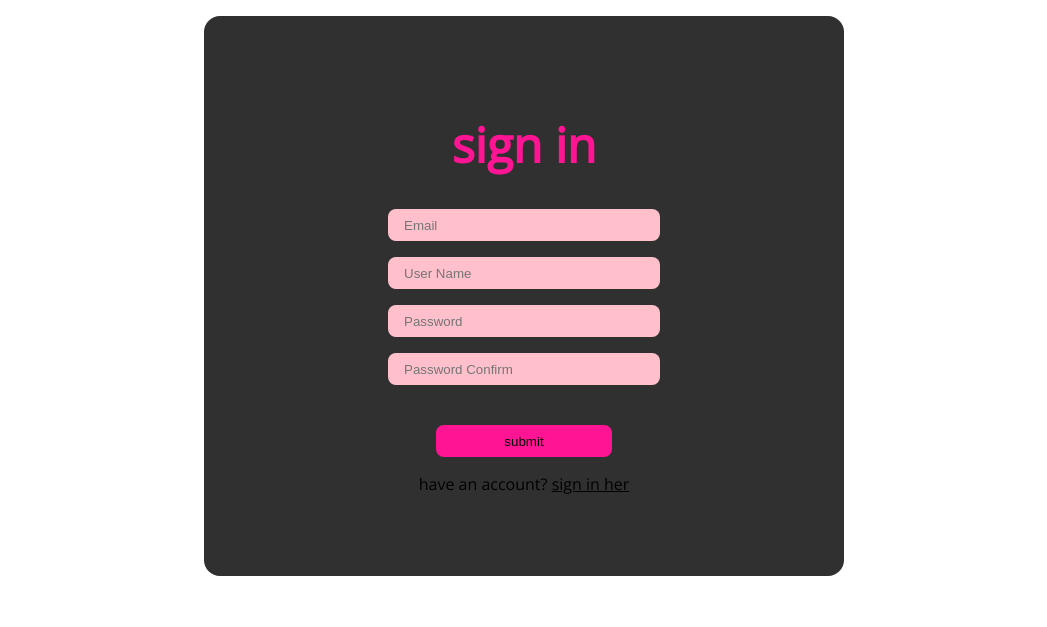
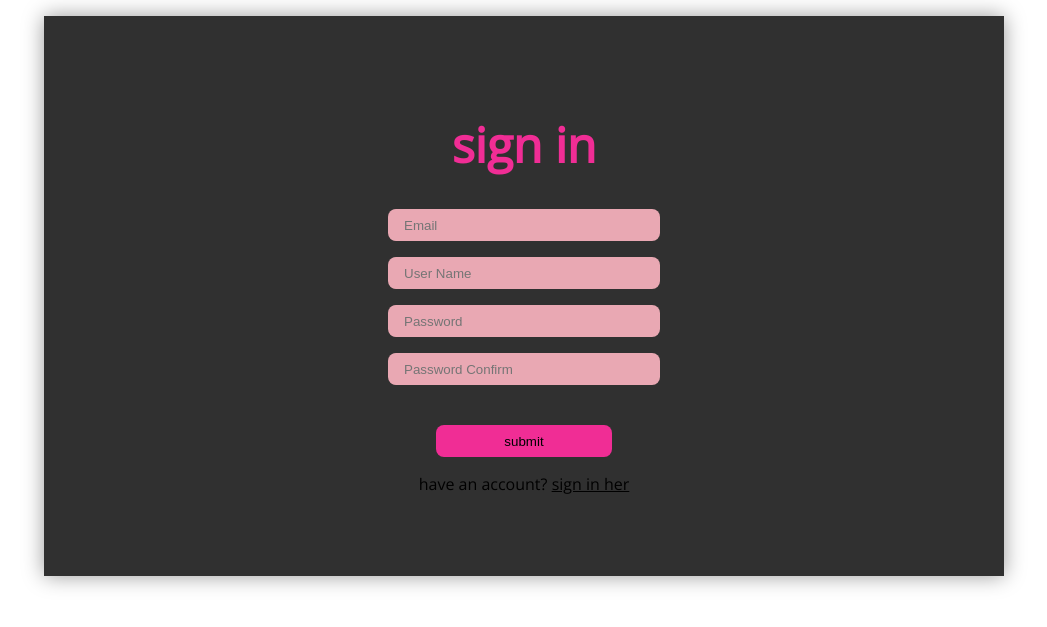
Before and after one commit to ManorHazaz/Users-Management---SQL, a PHP site: page /register.html in a window 1280 px wide. Shown: the top 627 px of the page, without its empty margins (116-1163 px from the left). Run offline with PHP 8.4, Linux system fonts and the light colour scheme.

Commit message:
toast color and table overflow

```diff
--- a/css/style.css
+++ b/css/style.css
@@ -1,4 +1,12 @@
 @import url('https://fonts.googleapis.com/css2?family=Open+Sans&display=swap');
+
+:root
+{
+    --main: #f02d95;
+    --secondary: #e9a8b3;
+    --textcolor: #000000;
+}
+
 
 body
 {
@@ -6,13 +14,14 @@ body
 }
 .container
 {
-    width: 40rem;
+    width: 60rem;
     height: 35rem;
     margin: 1rem auto;
     text-align: center;
     background-color: #303030;
-    color: #ffffff;
-    border-radius: 1rem;
+    box-shadow: 0 0 20px 0 rgba(0, 0, 0, 0.4);
+    display: flex;
+    flex-direction: column;
 }
 
 .form
@@ -23,7 +32,7 @@ body
 h1
 {
     font-size: 3rem;
-    color: deeppink;
+    color: var(--main);
     padding-top: 2rem;
 }
 
@@ -36,7 +45,7 @@ h1
     height: 2rem;
     border-radius: 0.5rem;
     border: none;
-    background-color: pink;
+    background-color: var(--secondary);
 }
 
 .text-input:focus
@@ -46,24 +55,30 @@ h1
 
 .btn
 {
+    margin: 0 auto;
     margin-top: 1.5rem;
     width: 11rem;
     height: 2rem;
     border-radius: 0.5rem;
     border: none;
-    background-color: deeppink;
+    background-color: var(--main);
+}
+
+.logout
+{
+    margin-top: 0;
 }
 
 .not-signedin
 {
     display: block;
-    color: black;
+    color: var(--textcolor);
     margin-top: 1rem;
 }
 
 .not-signedin a
 {
-    color: black;
+    color: var(--textcolor);
 }
 
 .users-data
@@ -71,43 +86,56 @@ h1
     margin: 1rem auto;
     border-collapse: collapse;
     max-width: 100%;
-    color: black;
-    border-radius: 1rem;
+    color: var(--textcolor);
 }
 
-.users-data .name
+thead, tbody
 {
-    width: 11rem;
+    display: block;
 }
 
-.users-data .email
+tbody
 {
-    width: 11rem;
+    height: 13vw;
+    overflow-y: auto;    /* Trigger vertical scroll    */
+    overflow-x: hidden;  /* Hide the horizontal scroll */
 }
 
-.users-data .created-at
+.users-data thead td
 {
-    width: 11rem;
+    width: 14rem;
 }
+
 
 .users-data tr:first-child
 {
     font-size: 1.5rem;
     font-weight: 600;
-    background-color: deeppink;
+    background-color: var(--main);
 }
 
 .users-data tr:not(:first-child)
 {
-    background-color: pink;
+    background-color: var(--secondary);
 }
 
 .users-data td
 {
     height: 2rem;
+    width: 14rem;
 }
 
 .users-data .last-update
 {
-    background-color: deeppink;
+    background-color: var(--main);
 }
+
+.loader
+{
+    width: 1rem;
+    height: 1rem;
+    border: none;
+    border-right: var(--textcolor);
+    transition: transform 1s ease-in-out;
+    transform: rotate(90deg);
+}
--- a/css/toast.css
+++ b/css/toast.css
@@ -36,7 +36,7 @@
 
 #toast.success
 {
-    background-color: greenyellow;
+    background-color: green;
 }
 
 
--- a/data.html
+++ b/data.html
@@ -9,11 +9,13 @@
 <body>
     <div class="container">
         <h1>Data</h1>
-        <button id="logout" class="btn" type="button">Logout</button>
+        <span class="loader"></span>
+        <button id="logout" class="btn logout" type="button">Logout</button>
         <div class="data-container">
 
         </div>
     </div>
+
 </body>
 <script src="scripts/functions.js"></script>
 <script src="scripts/api.js"></script>
--- a/scripts/functions.js
+++ b/scripts/functions.js
@@ -40,10 +40,11 @@ function printPromiseToTable(promise ,fieldsName, fieldsToPrint, selector)
 
 	str = "<table class='users-data'><thead><tr>";
 	fieldsName.forEach(element => {
-		str += "<td class='" + element +"'>" + element + " </td>";
+		str += "<td class='" + element.toLowerCase() +"'>" + element + " </td>";
 	});
 
-	str += "</tr></thead><tbody><tr>";
+
+	str += "</tr><tr><td class='last-update' colspan='3'>Last update: " + time + "</td></tr></thead><tbody><tr>";
 
 	promise.then(function(result)
     {
@@ -63,7 +64,7 @@ function printPromiseToTable(promise ,fieldsName, fieldsToPrint, selector)
 
 		});
 
-		str += "<tr><td class='last-update' colspan='3'>Last update: " + time + "</td></tr></tr></tbody></table>";
+		str += "</tbody></table>";
 
 		_(selector).innerHTML = str;
     });
--- a/scripts/pages/data.js
+++ b/scripts/pages/data.js
@@ -9,12 +9,12 @@ let action = json['action'];
 delete json.action;
 let promise = establishRequest(action,json);
 
-let fieldsName = ['name', 'email', 'created-at'];
+let fieldsName = ['Name', 'Email', 'Created-at'];
 let fieldsToPrint = ['username', 'useremail', 'usercreatedat'];
 
 printPromiseToTable( promise, fieldsName, fieldsToPrint, '.data-container' );
 
-// setInterval( () => { printPromiseToTable( promise, fieldsName, fieldsToPrint, '.data-container' ); }, 3000 );
+setInterval( () => { printPromiseToTable( promise, fieldsName, fieldsToPrint, '.data-container' ); }, 3000 );
 
 
 _('#logout').addEventListener('click', e =>
```
